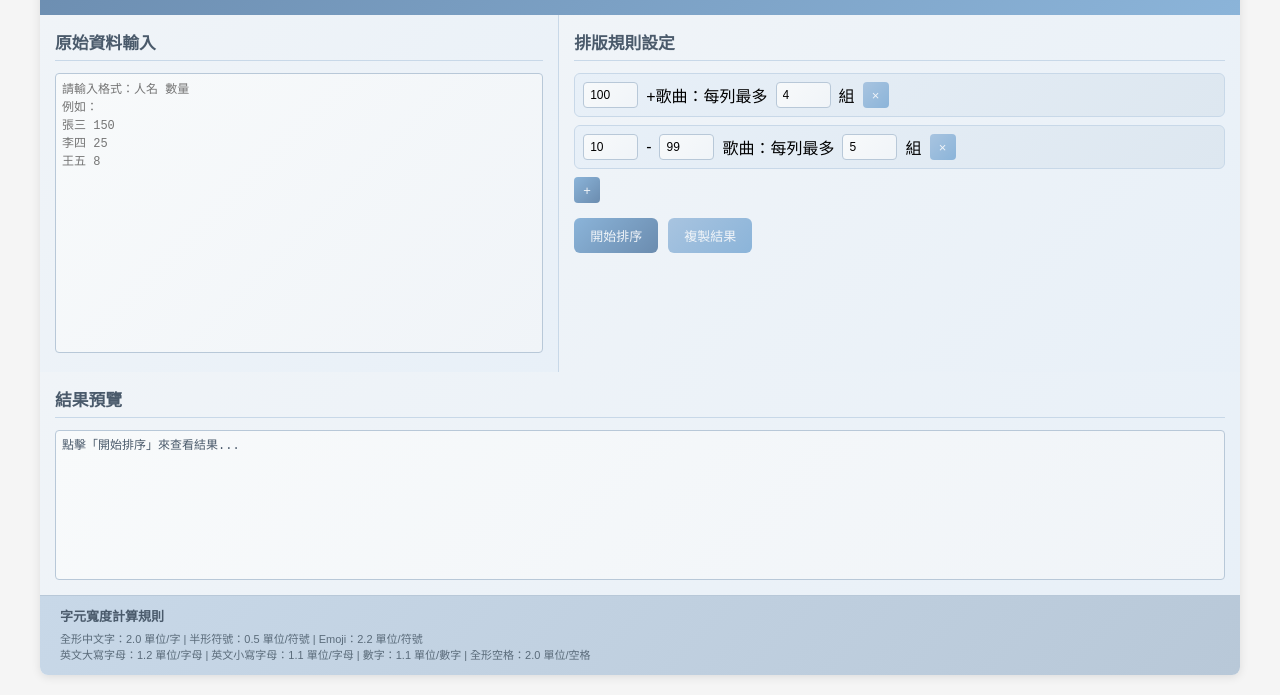
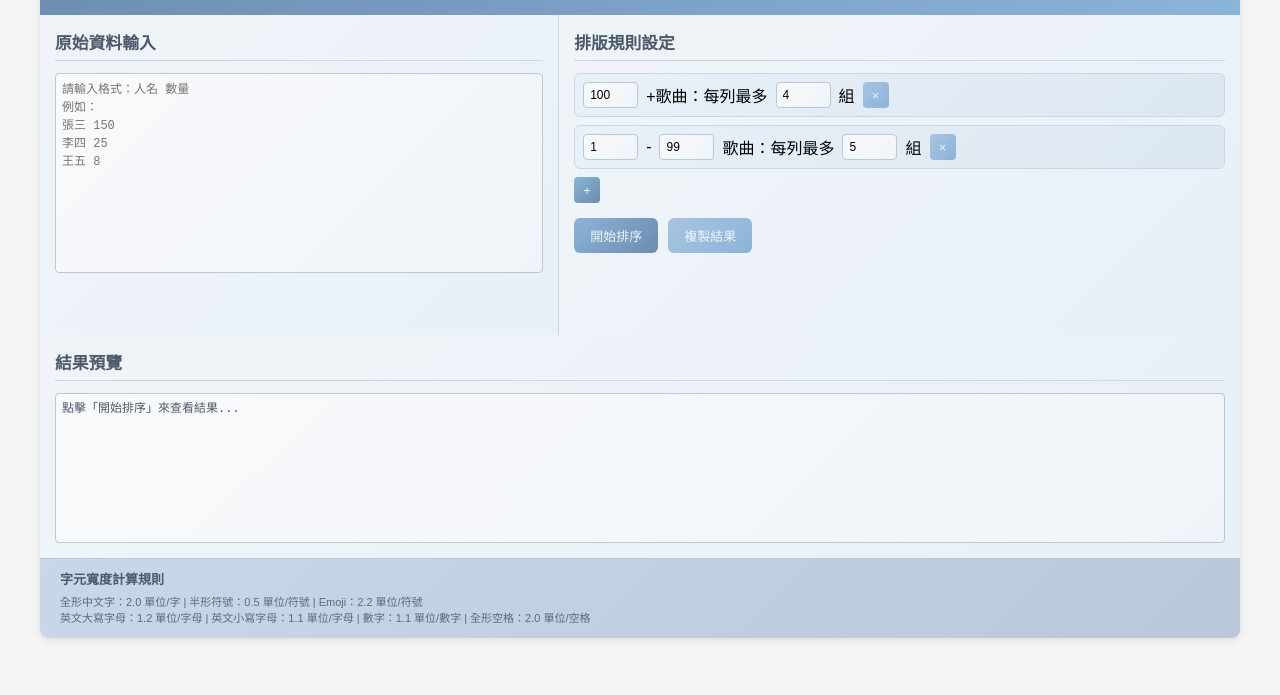
Before and after one commit to web-k11/-edit, a plain HTML site: page index.html in a window 1280 px wide. Shown: the part 111-806 px from the top of the page. Drawn offline with Linux system fonts and the light colour scheme.

Commit message:
Update index.html

```diff
--- a/index.html
+++ b/index.html
@@ -75,7 +75,7 @@
 
         textarea {
             width: 100%;
-            height: 280px;
+            height: 200px;
             border: 1px solid #b8c8d8;
             border-radius: 4px;
             padding: 5px 6px;
@@ -280,7 +280,7 @@
                         <button class="remove-rule-btn" onclick="removeRule(this)">×</button>
                     </div>
                     <div class="rule-item">
-                        <input type="number" placeholder="最小歌曲數" value="10">
+                        <input type="number" placeholder="最小歌曲數" value="1">
                         <span>-</span>
                         <input type="number" placeholder="最大歌曲數" value="99">
                         <span>歌曲：每列最多</span>
```
